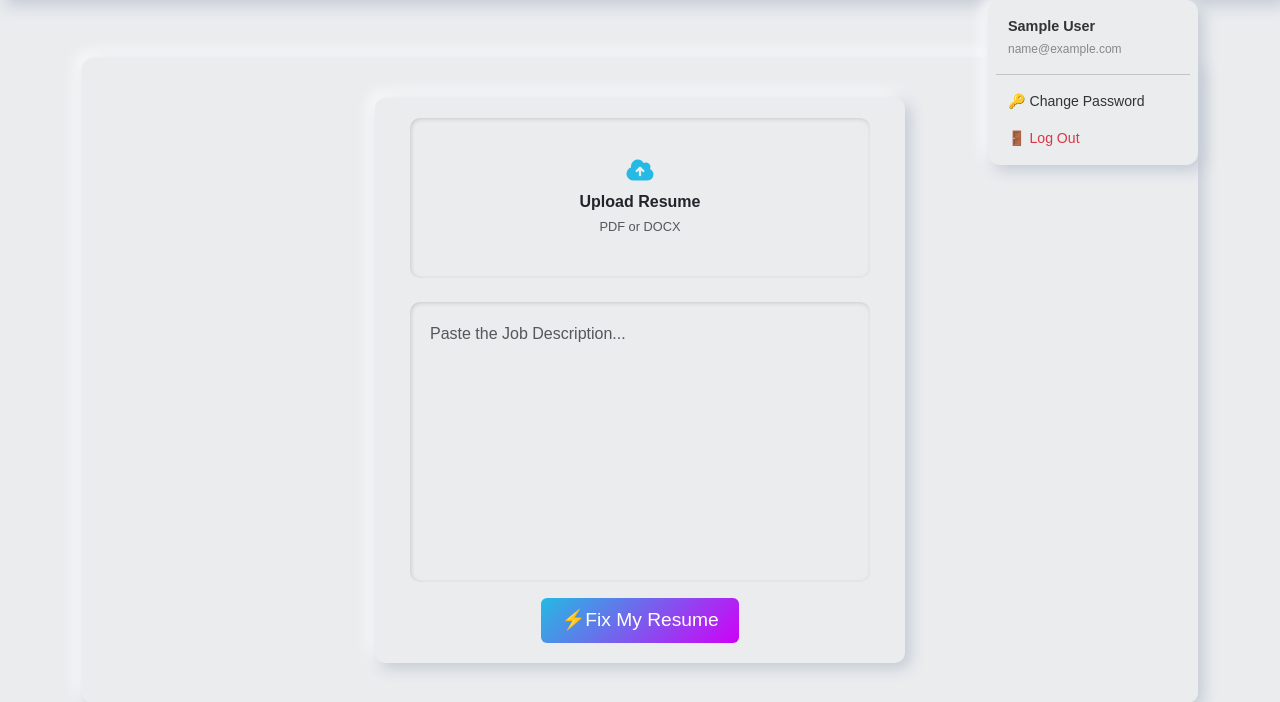
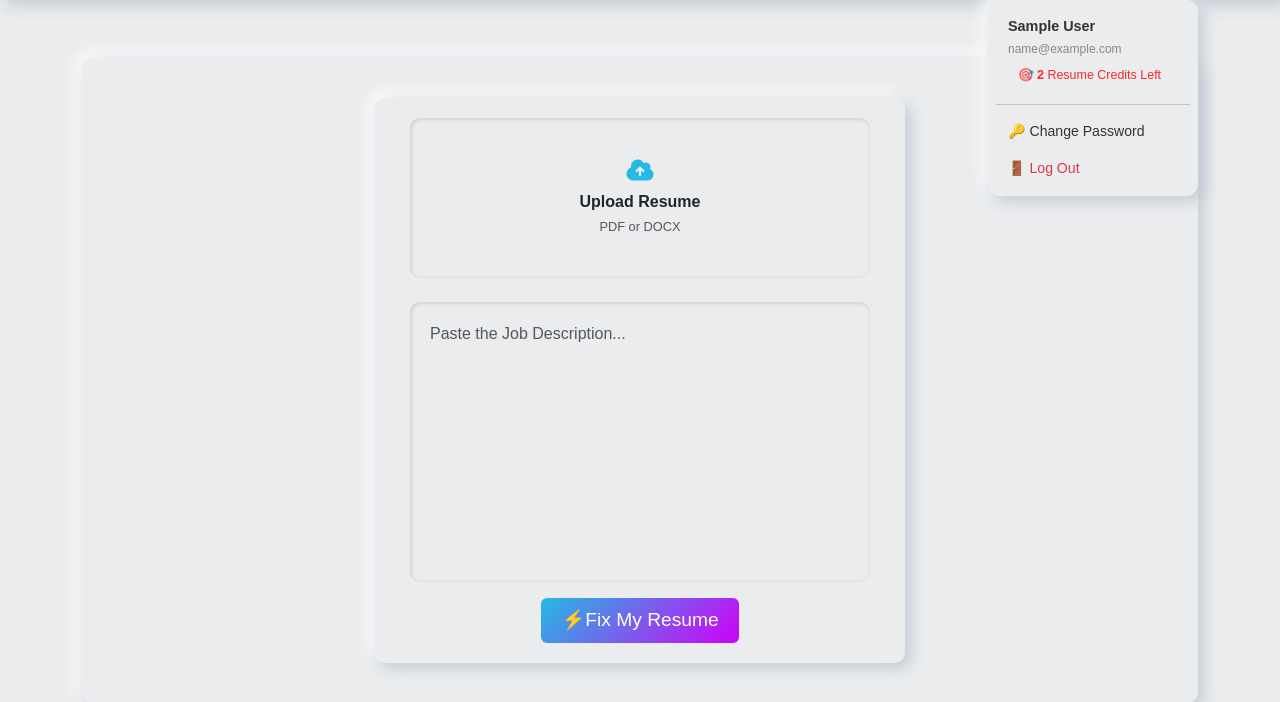
Before and after one commit to TejaKoduru-0329/resumefix, a Django app: page /upload_page/ in a window 1280 px wide, after a click that opens the changed part. Shown: the part 68-770 px from the top of the page. Run offline with Django 5.2, Linux system fonts and the light colour scheme; the visitor is signed in with stand-in values (Sample User, id 1); data comes from the database, SQL or seed files in the repository; data that the repository does not hold is empty; parts of the project's set-up code (start-up, migrations or seed data) failed here and were passed over; some libraries are stand-ins or nearby versions.

Commit message:
fix: hide Google OAuth message and show credits in navbar

```diff
--- a/core/templates/core/login.html
+++ b/core/templates/core/login.html
@@ -27,6 +27,7 @@
 
                     {% if messages %}
                         {% for message in messages %}
+                            {% if "signed in as" not in message.message %}
                             <div class="alert {% if 'error' in message.tags %}alert-danger{% elif 'success' in message.tags %}alert-success{% else %}alert-info{% endif %} alert-dismissible fade show custom-alert"
                                 role="alert">
 
@@ -37,6 +38,7 @@
                                 </button>
 
                             </div>
+                            {% endif %}
                         {% endfor %}
                     {% endif %}
 
--- a/core/templates/core/upload_page.html
+++ b/core/templates/core/upload_page.html
@@ -45,10 +45,15 @@
                             <span class="user-name">{{ request.user.first_name }}</span>
                             <i class="fa-solid fa-chevron-down dropdown-arrow"></i>
                         </button>
+
                         <ul class="dropdown-menu dropdown-menu-end user-dropdown-menu">
                             <li class="dropdown-header-item">
                                 <p class="user-full-name">{{ request.user.first_name }} {{ request.user.last_name }}</p>
                                 <p class="user-email">{{ request.user.email }}</p>
+
+                                <div class="credit-badge mt-1">
+                                    🎯 <strong id="navCredits">{{ credits }}</strong> Resume Credits Left
+                                </div>
                             </li>
                             <li><hr class="dropdown-divider"></li>
                             <li><a class="dropdown-item" href="{% url 'change_password' %}">🔑 Change Password</a></li>
```
